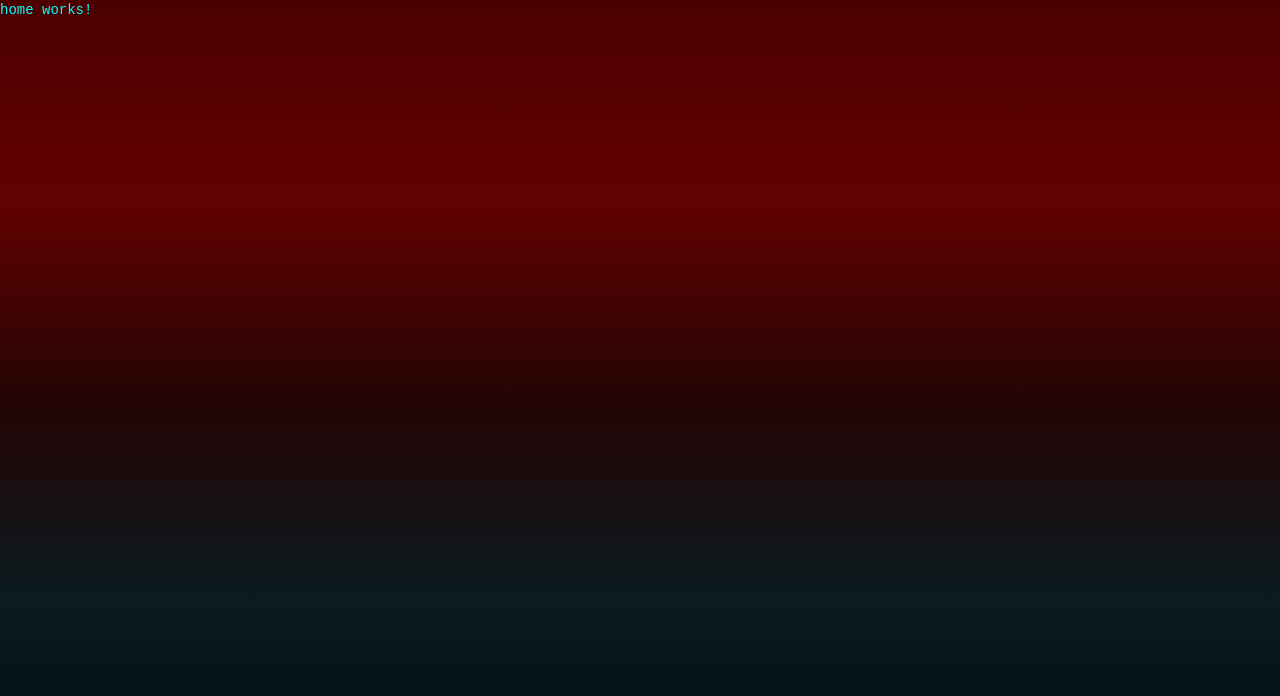
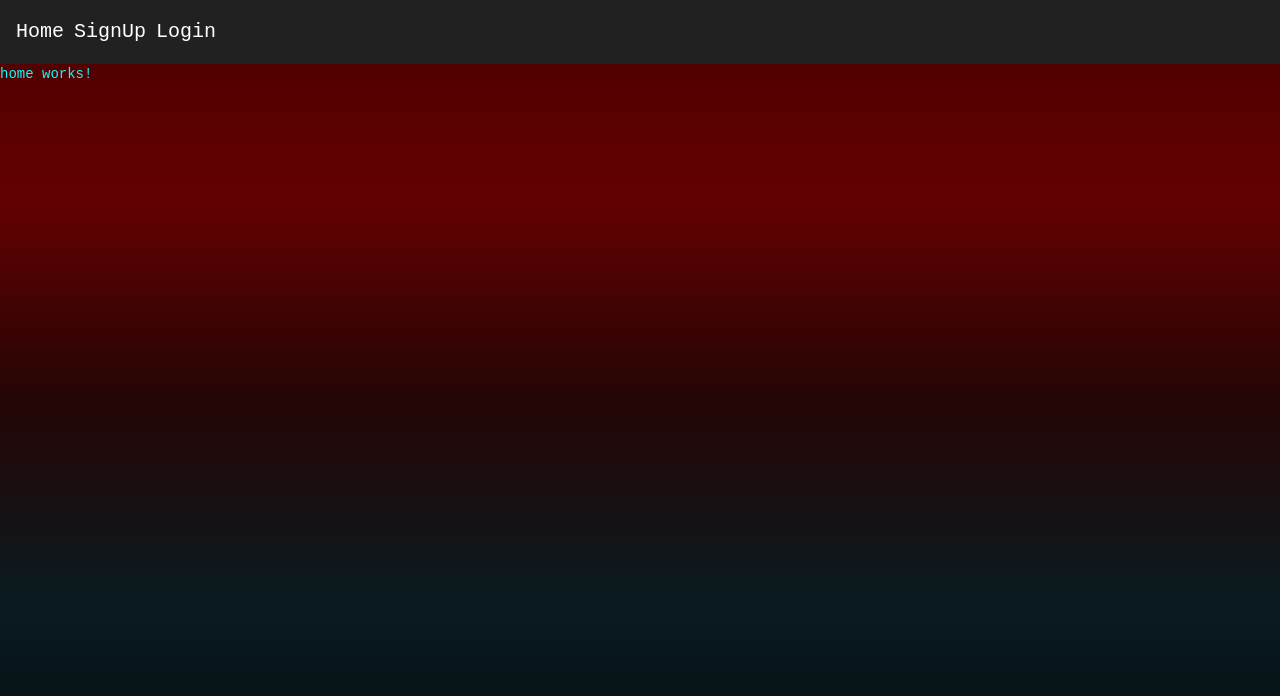
Before and after one commit to emanueljgomez/ecom, an Angular app: page / in a window 1280 px wide. Shown: the top 696 px of the page. Built offline with nearby package versions, Linux system fonts and the light colour scheme.

Commit message:
Added basic navigation and proper routing

```diff
--- a/src/app/app.component.html
+++ b/src/app/app.component.html
@@ -1 +1,2 @@
+<app-navbar></app-navbar>
 <router-outlet></router-outlet> <!-- Renderiza los componentes en base a sus paths -->
--- a/src/app/app.module.ts
+++ b/src/app/app.module.ts
@@ -1,26 +1,32 @@
 import { NgModule } from '@angular/core';
 import { BrowserModule } from '@angular/platform-browser';
+import {MatToolbarModule} from '@angular/material/toolbar';     // Material para NavBar
 
 import { AppRoutingModule } from './app-routing.module';
 import { AppComponent } from './app.component';
-import { DetalleComponent } from './modules/detalle/detalle.component';
-import { DetalleModule } from './modules/detalle/detalle.module';       // Autoimport - Línea 18
-import { HomeModule } from './modules/home/home.module';                // Autoimport - Línea 19
-import { LoginModule } from './modules/login/login.module';             // Autoimport - Línea 20
-import { RegistroModule } from './modules/registro/registro.module';
-import { BrowserAnimationsModule } from '@angular/platform-browser/animations';    // Autoimport - Línea 21
+
+import { BrowserAnimationsModule } from '@angular/platform-browser/animations';
+import { DetalleModule } from './modules/detalle/detalle.module';       // Autoimport - Línea 26
+import { HomeModule } from './modules/home/home.module';                // Autoimport - Línea 27
+import { LoginModule } from './modules/login/login.module';             // Autoimport - Línea 28
+import { RegistroModule } from './modules/registro/registro.module';    // Autoimport - Línea 29
+
+import { NavbarComponent } from './components/navbar/navbar.component';
 
 @NgModule({
   declarations: [
-    AppComponent
+    AppComponent,
+    NavbarComponent
   ],
   imports: [
     BrowserModule,
+    BrowserAnimationsModule,
+    MatToolbarModule,
     AppRoutingModule,
     DetalleModule,    // Modulo custom importado
     HomeModule,       // Modulo custom importado
     LoginModule,      // Modulo custom importado
-    RegistroModule, BrowserAnimationsModule    // Modulo custom importado
+    RegistroModule,   // Modulo custom importado
   ],
   providers: [],
   bootstrap: [AppComponent],
--- /dev/null
+++ b/src/app/components/navbar/navbar.component.html
@@ -0,0 +1,9 @@
+<mat-toolbar>
+    <!-- Directiva 'routerLink': indica el path hacia cada componente cuyo contenido será renderizado -->
+
+    <div style="margin-right:10px;" routerLink="/">Home</div>
+    <div style="margin-right:10px;" routerLink="/signup">SignUp</div>
+    <div style="margin-right:10px;" routerLink="/login">Login</div>
+
+
+</mat-toolbar>
--- /dev/null
+++ b/src/app/components/navbar/navbar.component.ts
@@ -0,0 +1,15 @@
+import { Component, OnInit } from '@angular/core';
+
+@Component({
+  selector: 'app-navbar',
+  templateUrl: './navbar.component.html',
+  styleUrls: ['./navbar.component.css']
+})
+export class NavbarComponent implements OnInit {
+
+  constructor() { }
+
+  ngOnInit(): void {
+  }
+
+}
```
Also changed, not shown: src/app/components/navbar/navbar.component.css (added), 1 other file (tests, documents, lock files or other folders).
